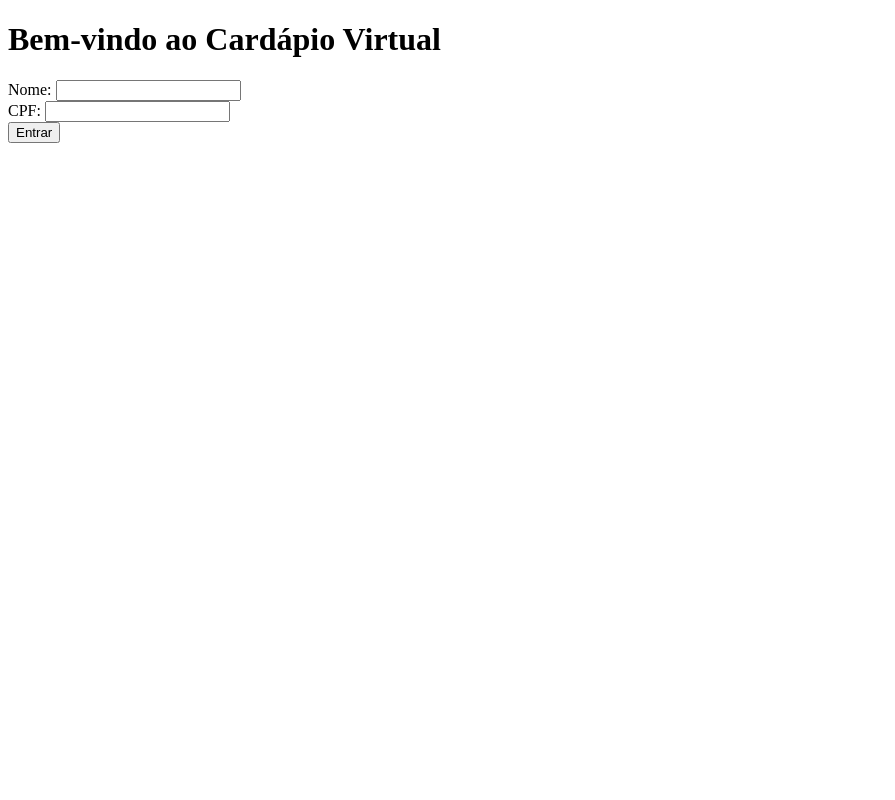
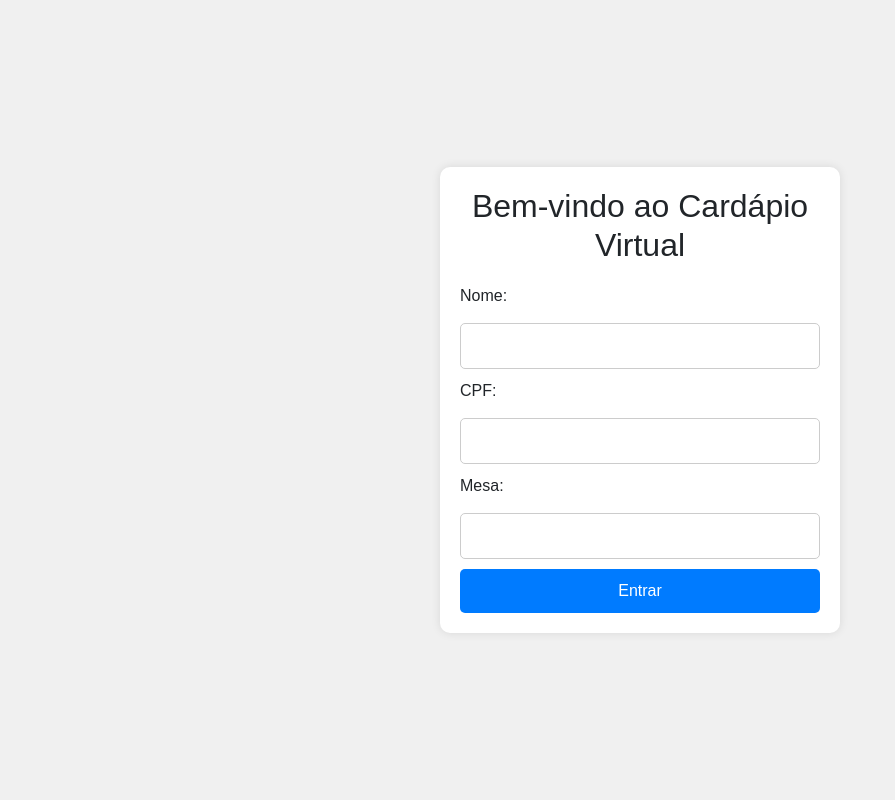
Before and after one commit to arthur-lucas-castro/app_cardapio_virtual, a Django app: page / in a window 1280 px wide. Shown: the whole page, without its empty margins (0-895 px from the left). Run offline with Django 5.2, Linux system fonts and the light colour scheme; some libraries are stand-ins or nearby versions.

Commit message:
Estilização login e pedidosAtivos

```diff
--- /dev/null
+++ b/cardapio-virtual-admin/core/static/css/login.css
@@ -0,0 +1,63 @@
+* {
+    box-sizing: border-box;
+    margin: 0;
+    padding: 0;
+    font-family: Arial, sans-serif;
+}
+
+body {
+    background-color: #f0f0f0;
+    display: flex;
+    justify-content: center;
+    align-items: center;
+    height: 100vh;
+}
+
+.container {
+    background-color: #fff;
+    border-radius: 10px;
+    box-shadow: 0 0 10px rgba(0, 0, 0, 0.1);
+    padding: 20px;
+    max-width: 400px;
+    width: 100%;
+}
+
+form {
+    display: flex;
+    flex-direction: column;
+}
+
+h2 {
+    margin-bottom: 20px;
+    text-align: center;
+}
+
+.form-group {
+    margin-bottom: 15px;
+}
+
+label {
+    margin-bottom: 5px;
+    display: block;
+}
+
+input, textarea {
+    width: 100%;
+    padding: 10px;
+    border-radius: 5px;
+    border: 1px solid #ccc;
+    margin-bottom: 10px;
+}
+
+button {
+    background-color: #007bff;
+    color: #fff;
+    padding: 10px;
+    border: none;
+    border-radius: 5px;
+    cursor: pointer;
+}
+
+button:hover {
+    background-color: #0056b3;
+}
--- a/cardapio-virtual-admin/core/templates/produtos/login.html
+++ b/cardapio-virtual-admin/core/templates/produtos/login.html
@@ -1,21 +1,30 @@
+{% load static %}
+
 <!DOCTYPE html>
 <html lang="pt-BR">
 <head>
     <meta charset="UTF-8">
     <meta name="viewport" content="width=device-width, initial-scale=1.0">
     <title>Identificação do Cliente</title>
+    <link rel="stylesheet" href="https://stackpath.bootstrapcdn.com/bootstrap/4.5.2/css/bootstrap.min.css">
+    <link rel="stylesheet" href="{% static 'css/login.css' %}">
+
 </head>
 <body>
-    <h1>Bem-vindo ao Cardápio Virtual</h1>
-    <form method="post">
+    <form class="container" method="post">
+        <h2>Bem-vindo ao Cardápio Virtual</h2>
         {% csrf_token %}
         <div>
-            <label for="nome">Nome:</label>
+            <label class="form-group" for="nome">Nome:</label>
             <input type="text" id="nome" name="nome" required>
         </div>
         <div>
-            <label for="cpf">CPF:</label>
+            <label class="form-group" for="cpf">CPF:</label>
             <input type="text" id="cpf" name="cpf" required maxlength="11">
+        </div>
+        <div>
+            <label class="form-group" for="nome">Mesa:</label>
+            <input type="text" id="mesa" name="mesa" required>
         </div>
         <button type="submit">Entrar</button>
     </form>
```
Also changed, not shown: cardapio-virtual-admin/core/static/css/listar_pedidos_ativos.css (added, +40 -0 lines), cardapio-virtual-admin/core/templates/produtos/listar_pedidos_ativos.html (+12 -1 lines), cardapio-virtual-admin/licensed-image.jpeg (added).
